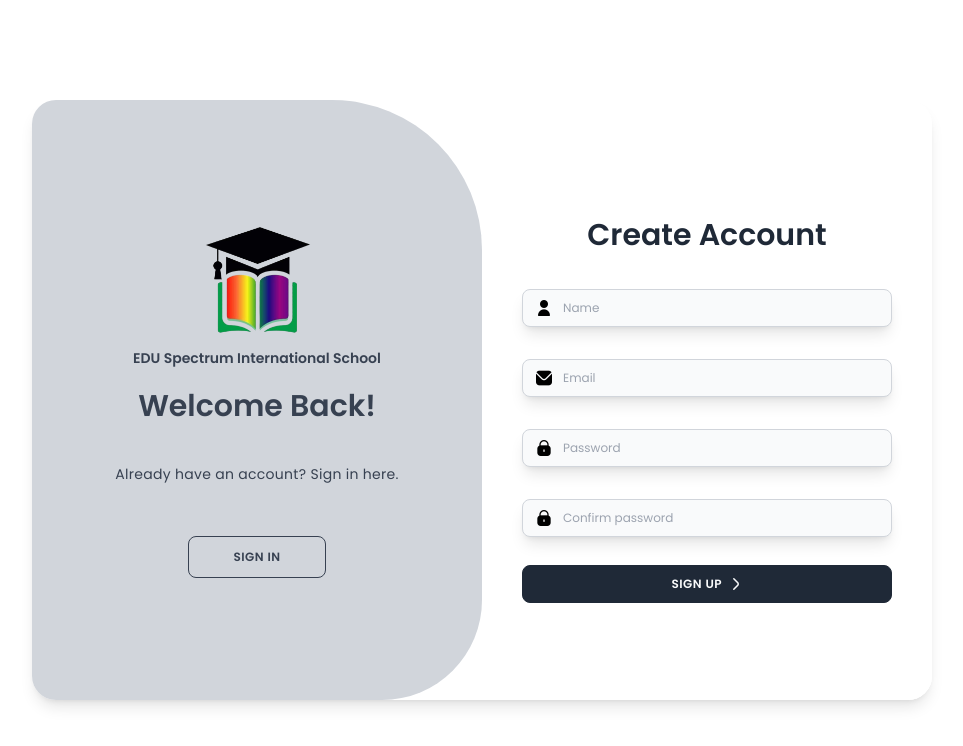
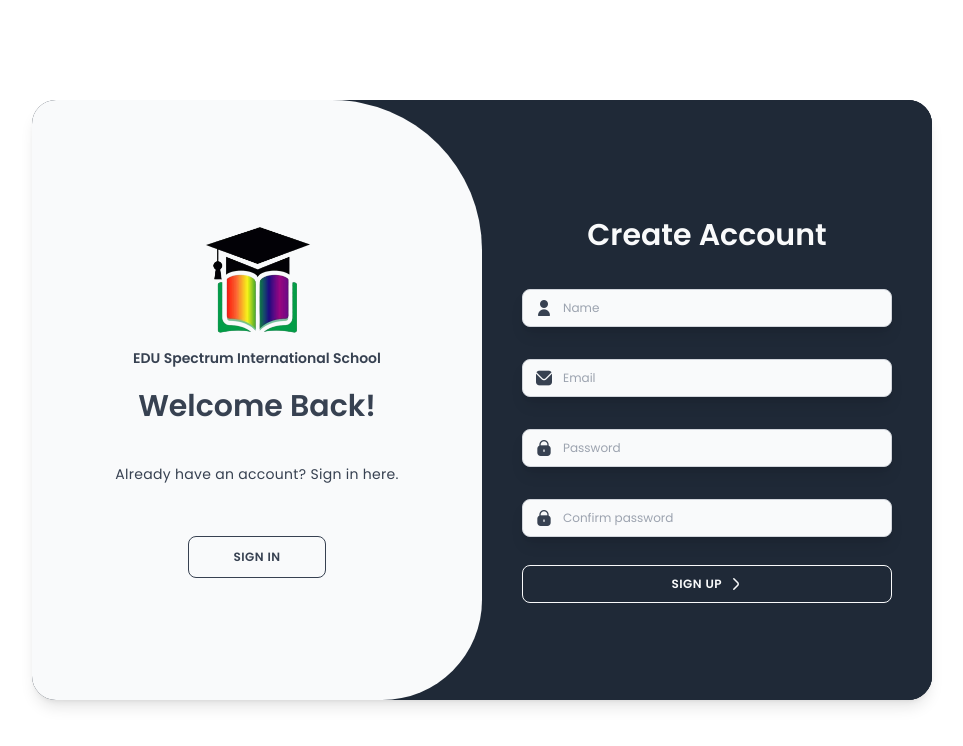
Before and after one commit to oaksoeaung-dev/Spectrum, a website: page public/loginandregister.html in a window 1280 px wide. Both pictures are taken after a click on the button "SIGN UP". Shown: the whole page, without its empty margins (158-1121 px from the left). Drawn offline with nearby package versions, Linux system fonts and the light colour scheme.

Commit message:
fix color

```diff
--- a/public/loginandregister.html
+++ b/public/loginandregister.html
@@ -24,77 +24,77 @@
     </head>
 
     <body class="flex h-screen flex-col items-center justify-center bg-white">
-        <div id="container" class="container relative min-h-[600px] w-[900px] max-w-full overflow-hidden rounded-3xl bg-white shadow-lg">
+        <div id="container" class="container relative min-h-[600px] w-[900px] max-w-full overflow-hidden rounded-3xl bg-gray-800 shadow-lg">
             <!-- Sign Up -->
             <div class="sign-up absolute left-0 top-0 z-[1] h-full w-1/2 opacity-0 transition-all duration-700 ease-in-out">
-                <form class="flex h-full flex-col items-center justify-center bg-white px-2 md:px-10">
-                    <h1 class="my-5 text-3xl font-semibold text-gray-800">Create Account</h1>
+                <form class="flex h-full flex-col items-center justify-center bg-gray-800 px-2 md:px-10">
+                    <h1 class="my-5 text-3xl font-semibold text-gray-50">Create Account</h1>
 
                     <!-- Name -->
                     <div class="relative my-4 w-full">
                         <div class="pointer-events-none absolute inset-y-0 start-0 flex items-center ps-3.5">
-                            <i class="fi fi-sr-user flex items-center justify-center"></i>
+                            <i class="fi fi-sr-user flex items-center justify-center text-gray-700"></i>
                         </div>
-                        <input type="text" id="email-address-icon" class="block w-full rounded-lg border border-gray-300 bg-gray-50 p-2.5 ps-10 text-xs text-gray-900 shadow-lg outline-none focus:border-gray-500 focus:ring-gray-500" placeholder="Name" />
+                        <input type="text" class="block w-full rounded-lg border border-gray-300 bg-gray-50 p-2.5 ps-10 text-xs text-gray-900 shadow-lg outline-none focus:border-gray-500 focus:ring-gray-500" placeholder="Name" />
                     </div>
 
                     <!-- Email -->
                     <div class="relative my-4 w-full">
                         <div class="pointer-events-none absolute inset-y-0 start-0 flex items-center ps-3.5">
-                            <i class="fi fi-sr-envelope flex items-center justify-center"></i>
+                            <i class="fi fi-sr-envelope flex items-center justify-center text-gray-700"></i>
                         </div>
-                        <input type="text" id="email-address-icon" class="block w-full rounded-lg border border-gray-300 bg-gray-50 p-2.5 ps-10 text-xs text-gray-900 shadow-lg outline-none focus:border-gray-500 focus:ring-gray-500" placeholder="Email" />
+                        <input type="text" class="block w-full rounded-lg border border-gray-300 bg-gray-50 p-2.5 ps-10 text-xs text-gray-900 shadow-lg outline-none focus:border-gray-500 focus:ring-gray-500" placeholder="Email" />
                     </div>
 
                     <!-- Password -->
                     <div class="relative my-4 w-full">
                         <div class="pointer-events-none absolute inset-y-0 start-0 flex items-center ps-3.5">
-                            <i class="fi fi-sr-lock flex items-center justify-center"></i>
+                            <i class="fi fi-sr-lock flex items-center justify-center text-gray-700"></i>
                         </div>
-                        <input type="password" id="email-address-icon" class="block w-full rounded-lg border border-gray-300 bg-gray-50 p-2.5 ps-10 text-xs text-gray-900 shadow-lg outline-none focus:border-gray-500 focus:ring-gray-500" placeholder="Password" />
+                        <input type="password" class="block w-full rounded-lg border border-gray-300 bg-gray-50 p-2.5 ps-10 text-xs text-gray-900 shadow-lg outline-none focus:border-gray-500 focus:ring-gray-500" placeholder="Password" />
                     </div>
 
                     <!-- Confirm Password -->
                     <div class="relative my-4 w-full">
                         <div class="pointer-events-none absolute inset-y-0 start-0 flex items-center ps-3.5">
-                            <i class="fi fi-sr-lock flex items-center justify-center"></i>
+                            <i class="fi fi-sr-lock flex items-center justify-center text-gray-700"></i>
                         </div>
-                        <input type="password" id="email-address-icon" class="block w-full rounded-lg border border-gray-300 bg-gray-50 p-2.5 ps-10 text-xs text-gray-900 shadow-lg outline-none focus:border-gray-500 focus:ring-gray-500" placeholder="Confirm password" />
+                        <input type="password" class="block w-full rounded-lg border border-gray-300 bg-gray-50 p-2.5 ps-10 text-xs text-gray-900 shadow-lg outline-none focus:border-gray-500 focus:ring-gray-500" placeholder="Confirm password" />
                     </div>
 
-                    <button class="mt-3 flex w-full cursor-pointer items-center justify-center gap-2 rounded-lg border border-gray-800 bg-gray-800 py-2.5 text-xs font-semibold uppercase tracking-[0.5px] text-gray-50 transition-all duration-300 hover:gap-4"><span class="text-gray-50">Sign Up</span><i class="fi fi-sr-angle-right flex items-center justify-center text-gray-50"></i></button>
+                    <button class="mt-3 flex w-full cursor-pointer items-center justify-center gap-2 rounded-lg border border-gray-50 bg-gray-800 py-2.5 text-xs font-semibold uppercase tracking-[0.5px] text-gray-50 transition-all duration-300 hover:gap-4"><span class="text-gray-50">Sign Up</span><i class="fi fi-sr-angle-right flex items-center justify-center text-gray-50"></i></button>
                 </form>
             </div>
 
             <!-- Sign In -->
             <div class="sign-in absolute left-0 top-0 z-[2] h-full w-1/2 transition-all duration-700 ease-in-out">
-                <form class="flex h-full flex-col items-center justify-center bg-white px-2 md:px-10">
-                    <h1 class="my-5 text-3xl font-semibold text-gray-800">Sign In</h1>
+                <form class="flex h-full flex-col items-center justify-center bg-gray-800 px-2 md:px-10">
+                    <h1 class="my-5 text-3xl font-semibold text-gray-50">Sign In</h1>
 
                     <!-- Email -->
                     <div class="relative my-4 w-full">
                         <div class="pointer-events-none absolute inset-y-0 start-0 flex items-center ps-3.5">
-                            <i class="fi fi-sr-envelope flex items-center justify-center"></i>
+                            <i class="fi fi-sr-envelope flex items-center justify-center text-gray-700"></i>
                         </div>
-                        <input type="text" id="email-address-icon" class="block w-full rounded-lg border border-gray-300 bg-gray-50 p-2.5 ps-10 text-xs text-gray-900 shadow-lg outline-none focus:border-gray-500 focus:ring-gray-500" placeholder="Email" />
+                        <input type="text" class="block w-full rounded-lg border border-gray-300 bg-gray-50 p-2.5 ps-10 text-xs text-gray-900 shadow-lg outline-none focus:border-gray-500 focus:ring-gray-500" placeholder="Email" />
                     </div>
 
                     <!-- Password -->
                     <div class="relative my-4 w-full">
                         <div class="pointer-events-none absolute inset-y-0 start-0 flex items-center ps-3.5">
-                            <i class="fi fi-sr-lock flex items-center justify-center"></i>
+                            <i class="fi fi-sr-lock flex items-center justify-center text-gray-700"></i>
                         </div>
-                        <input type="password" id="email-address-icon" class="block w-full rounded-lg border border-gray-300 bg-gray-50 p-2.5 ps-10 text-xs text-gray-900 shadow-lg outline-none focus:border-gray-500 focus:ring-gray-500" placeholder="Password" />
+                        <input type="password" class="block w-full rounded-lg border border-gray-300 bg-gray-50 p-2.5 ps-10 text-xs text-gray-900 shadow-lg outline-none focus:border-gray-500 focus:ring-gray-500" placeholder="Password" />
                     </div>
                     <a href="#" class="mb-3 mt-4 text-sm text-gray-800 decoration-gray-800 hover:underline">Forgot your password?</a>
-                    <button class="mt-3 flex w-full cursor-pointer items-center justify-center gap-2 rounded-lg border border-gray-800 bg-gray-800 py-2.5 text-xs font-semibold uppercase tracking-[0.5px] text-gray-50 transition-all duration-300 hover:gap-4"><span class="text-gray-50">Sign In</span><i class="fi fi-sr-angle-right flex items-center justify-center text-gray-50"></i></button>
+                    <button class="mt-3 flex w-full cursor-pointer items-center justify-center gap-2 rounded-lg border border-gray-50 bg-gray-800 py-2.5 text-xs font-semibold uppercase tracking-[0.5px] text-gray-50 transition-all duration-300 hover:gap-4"><span class="text-gray-50">Sign In</span><i class="fi fi-sr-angle-right flex items-center justify-center text-gray-50"></i></button>
                 </form>
             </div>
 
             <!-- Toggle container -->
             <div class="toggle-container absolute left-1/2 top-0 z-[1000] h-full w-1/2 overflow-hidden rounded-bl-[100px] rounded-tl-[150px] transition-all duration-700">
                 <!-- Toggle -->
-                <div class="toggle relative -left-full h-full w-[200%] translate-x-0 bg-gray-300 text-gray-50 transition-all duration-700 ease-in-out">
+                <div class="toggle relative -left-full h-full w-[200%] translate-x-0 bg-gray-50 text-gray-50 transition-all duration-700 ease-in-out">
                     <!-- Toggle panel toggle left -->
                     <div class="toggle-left absolute top-0 flex h-full w-1/2 -translate-x-[200%] flex-col gap-5 items-center justify-center px-7 text-center transition-all duration-700">
                         <div class="flex flex-col justify-center items-center">
```
Also changed, not shown: public/assets/css/style.css.
